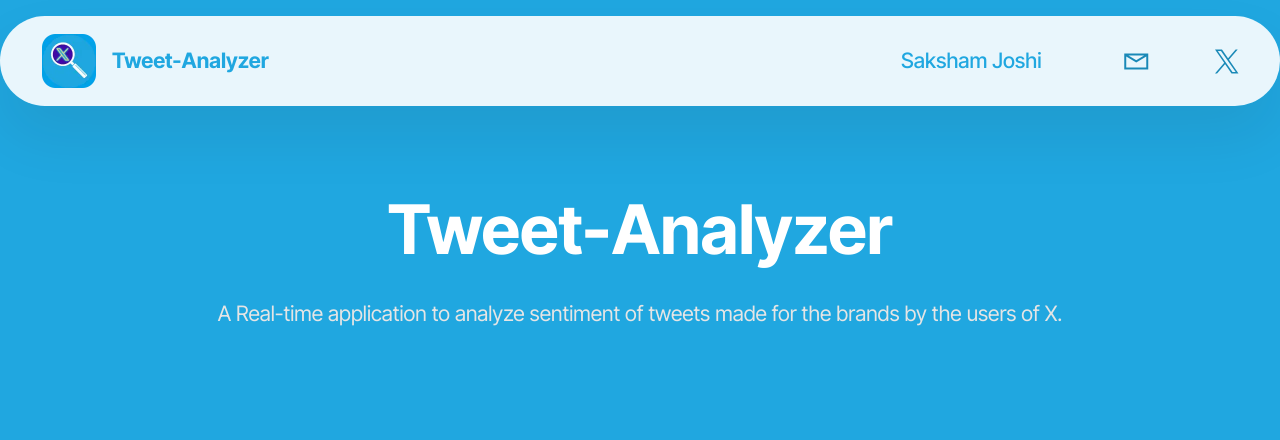
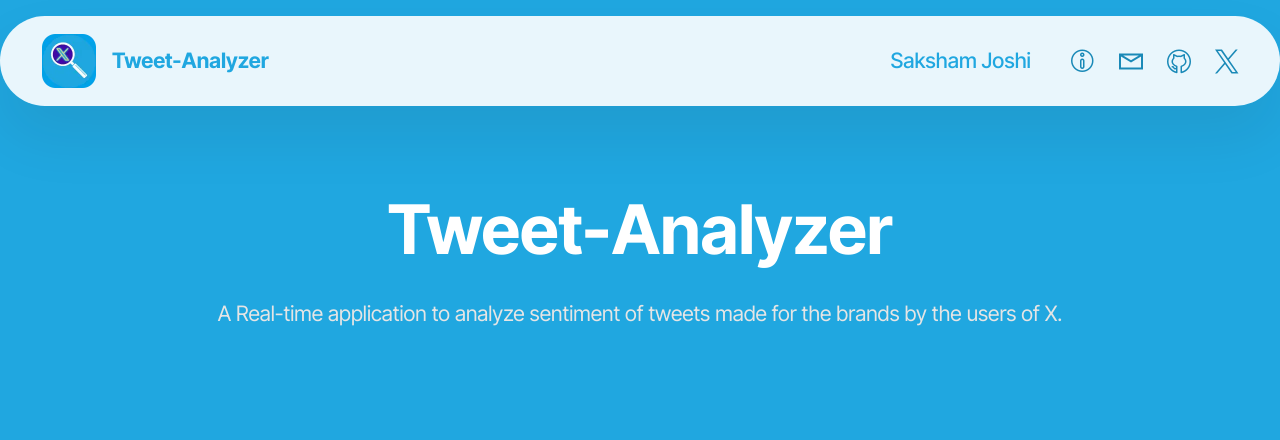
Before and after one commit to saksham-joshi/Tweet-Analyzer, a Python web app: template Tweet_Visualizer/templates/index.html in a window 1280 px wide. Shown: the top 440 px of the page. Run offline with Jinja, Linux system fonts and the light colour scheme; the template is opened without the code that fills it, so the values that code supplies are empty; some libraries are stand-ins or nearby versions; some web fonts are replaced.

Commit message:
Changed: resource links to JsDelivr

```diff
--- a/Tweet_Visualizer/static/assets/font-awesome-solid/css/solid.min.css
+++ b/Tweet_Visualizer/static/assets/font-awesome-solid/css/solid.min.css
@@ -14,7 +14,7 @@
     font-style: normal;
     font-weight: 900;
     font-display: block;
-    src: url(https://raw.githubusercontent.com/saksham-joshi/Tweet-Analyzer/main/Tweet_Visualizer/static/assets/font-awesome-solid/fonts/fa-solid-900.woff2) format("woff2"), url(https://raw.githubusercontent.com/saksham-joshi/Tweet-Analyzer/main/Tweet_Visualizer/static/assets/font-awesome-solid/fonts/fa-solid-900.ttf) format("truetype")
+    src: url(https://cdn.jsdelivr.net/gh/saksham-joshi/Tweet-Analyzer/Tweet_Visualizer/static/assets/font-awesome-solid/fonts/fa-solid-900.woff2) format("woff2"), url(https://cdn.jsdelivr.net/gh/saksham-joshi/Tweet-Analyzer/Tweet_Visualizer/static/assets/font-awesome-solid/fonts/fa-solid-900.ttf) format("truetype")
 }
 
 .fa-solid,
--- a/Tweet_Visualizer/static/assets/socicon/css/styles.css
+++ b/Tweet_Visualizer/static/assets/socicon/css/styles.css
@@ -2,12 +2,12 @@
 
 @font-face {
   font-family: 'Socicon';
-  src:  url('https://raw.githubusercontent.com/saksham-joshi/Tweet-Analyzer/main/Tweet_Visualizer/static/assets/socicon/fonts/socicon.eot');
-  src:  url('https://raw.githubusercontent.com/saksham-joshi/Tweet-Analyzer/main/Tweet_Visualizer/static/assets/socicon/fonts/socicon.eot?#iefix') format('embedded-opentype'),
-    url('https://raw.githubusercontent.com/saksham-joshi/Tweet-Analyzer/main/Tweet_Visualizer/static/assets/socicon/fonts/socicon.woff2') format('woff2'),
-    url('https://raw.githubusercontent.com/saksham-joshi/Tweet-Analyzer/main/Tweet_Visualizer/static/assets/socicon/fonts/socicon.ttf') format('truetype'),
-    url('https://raw.githubusercontent.com/saksham-joshi/Tweet-Analyzer/main/Tweet_Visualizer/static/assets/socicon/fonts/socicon.woff') format('woff'),
-    url('https://raw.githubusercontent.com/saksham-joshi/Tweet-Analyzer/main/Tweet_Visualizer/static/assets/socicon/fonts/socicon.svg#socicon') format('svg');
+  src:  url('https://cdn.jsdelivr.net/gh/saksham-joshi/Tweet-Analyzer/Tweet_Visualizer/static/assets/socicon/fonts/socicon.eot');
+  src:  url('https://cdn.jsdelivr.net/gh/saksham-joshi/Tweet-Analyzer/Tweet_Visualizer/static/assets/socicon/fonts/socicon.eot?#iefix') format('embedded-opentype'),
+    url('https://cdn.jsdelivr.net/gh/saksham-joshi/Tweet-Analyzer/Tweet_Visualizer/static/assets/socicon/fonts/socicon.woff2') format('woff2'),
+    url('https://cdn.jsdelivr.net/gh/saksham-joshi/Tweet-Analyzer/Tweet_Visualizer/static/assets/socicon/fonts/socicon.ttf') format('truetype'),
+    url('https://cdn.jsdelivr.net/gh/saksham-joshi/Tweet-Analyzer/Tweet_Visualizer/static/assets/socicon/fonts/socicon.woff') format('woff'),
+    url('https://cdn.jsdelivr.net/gh/saksham-joshi/Tweet-Analyzer/Tweet_Visualizer/static/assets/socicon/fonts/socicon.svg#socicon') format('svg');
   font-weight: normal;
   font-style: normal;
   font-display: swap;
--- a/Tweet_Visualizer/static/assets/web/assets/mobirise-icons-bold/mobirise-icons-bold.css
+++ b/Tweet_Visualizer/static/assets/web/assets/mobirise-icons-bold/mobirise-icons-bold.css
@@ -1,11 +1,11 @@
 @font-face {
   font-family: 'mobirise-icons-bold';
   font-display: swap;
-  src:  url('https://raw.githubusercontent.com/saksham-joshi/Tweet-Analyzer/main/Tweet_Visualizer/static/assets/web/assets/mobirise-icons-bold/mobirise-icons-bold.eot?m1l4yr');
-  src:  url('https://raw.githubusercontent.com/saksham-joshi/Tweet-Analyzer/main/Tweet_Visualizer/static/assets/web/assets/mobirise-icons-bold.eot?m1l4yr#iefix') format('embedded-opentype'),
-    url('https://raw.githubusercontent.com/saksham-joshi/Tweet-Analyzer/main/Tweet_Visualizer/static/assets/web/assets/mobirise-icons-bold.ttf?m1l4yr') format('truetype'),
-    url('https://raw.githubusercontent.com/saksham-joshi/Tweet-Analyzer/main/Tweet_Visualizer/static/assets/web/assets/mobirise-icons-bold.woff?m1l4yr') format('woff'),
-    url('https://raw.githubusercontent.com/saksham-joshi/Tweet-Analyzer/main/Tweet_Visualizer/static/assets/web/assets/mobirise-icons-bold.svg?m1l4yr#mobirise-icons-bold') format('svg');
+  src:  url('https://cdn.jsdelivr.net/gh/saksham-joshi/Tweet-Analyzer/Tweet_Visualizer/static/assets/web/assets/mobirise-icons-bold/mobirise-icons-bold.eot?m1l4yr');
+  src:  url('https://cdn.jsdelivr.net/gh/saksham-joshi/Tweet-Analyzer/Tweet_Visualizer/static/assets/web/assets/mobirise-icons-bold/mobirise-icons-bold.eot?m1l4yr#iefix') format('embedded-opentype'),
+    url('https://cdn.jsdelivr.net/gh/saksham-joshi/Tweet-Analyzer/Tweet_Visualizer/static/assets/web/assets/mobirise-icons-bold/mobirise-icons-bold.ttf?m1l4yr') format('truetype'),
+    url('https://cdn.jsdelivr.net/gh/saksham-joshi/Tweet-Analyzer/Tweet_Visualizer/static/assets/web/assets/mobirise-icons-bold/mobirise-icons-bold.woff?m1l4yr') format('woff'),
+    url('https://cdn.jsdelivr.net/gh/saksham-joshi/Tweet-Analyzer/Tweet_Visualizer/static/assets/web/assets/mobirise-icons-bold/mobirise-icons-bold.svg?m1l4yr#mobirise-icons-bold') format('svg');
   font-weight: normal;
   font-style: normal;
 }
@@ -13,7 +13,6 @@
 [class^="mbrib-"], [class*="mbrib-"] {
   /* use !important to prevent issues with browser extensions that change fonts */
   font-family: 'mobirise-icons-bold' !important;
-  speak: none;
   font-style: normal;
   font-weight: normal;
   font-variant: normal;
--- a/Tweet_Visualizer/static/assets/web/assets/mobirise-icons2/mobirise2.css
+++ b/Tweet_Visualizer/static/assets/web/assets/mobirise-icons2/mobirise2.css
@@ -1,11 +1,11 @@
 @font-face {
   font-family: 'Moririse2';
   font-display: swap;
-  src:  url('https://raw.githubusercontent.com/saksham-joshi/Tweet-Analyzer/main/Tweet_Visualizer/static/assets/web/assets/mobirise-icons2/mobirise2.eot?f2bix4');
-  src:  url('https://raw.githubusercontent.com/saksham-joshi/Tweet-Analyzer/main/Tweet_Visualizer/static/assets/web/assets/mobirise-icons2/mobirise2.eot?f2bix4#iefix') format('embedded-opentype'),
-    url('https://raw.githubusercontent.com/saksham-joshi/Tweet-Analyzer/main/Tweet_Visualizer/static/assets/web/assets/mobirise-icons2/mobirise2.ttf?f2bix4') format('truetype'),
-    url('https://raw.githubusercontent.com/saksham-joshi/Tweet-Analyzer/main/Tweet_Visualizer/static/assets/web/assets/mobirise-icons2/mobirise2.woff?f2bix4') format('woff'),
-    url('https://raw.githubusercontent.com/saksham-joshi/Tweet-Analyzer/main/Tweet_Visualizer/static/assets/web/assets/mobirise-icons2/mobirise2.svg?f2bix4#mobirise2') format('svg');
+  src:  url('https://cdn.jsdelivr.net/gh/saksham-joshi/Tweet-Analyzer/Tweet_Visualizer/static/assets/web/assets/mobirise-icons2/mobirise2.eot?f2bix4');
+  src:  url('https://cdn.jsdelivr.net/gh/saksham-joshi/Tweet-Analyzer/Tweet_Visualizer/static/assets/web/assets/mobirise-icons2/mobirise2.eot?f2bix4#iefix') format('embedded-opentype'),
+    url('https://cdn.jsdelivr.net/gh/saksham-joshi/Tweet-Analyzer/Tweet_Visualizer/static/assets/web/assets/mobirise-icons2/mobirise2.ttf?f2bix4') format('truetype'),
+    url('https://cdn.jsdelivr.net/gh/saksham-joshi/Tweet-Analyzer/Tweet_Visualizer/static/assets/web/assets/mobirise-icons2/mobirise2.woff?f2bix4') format('woff'),
+    url('https://cdn.jsdelivr.net/gh/saksham-joshi/Tweet-Analyzer/Tweet_Visualizer/static/assets/web/assets/mobirise-icons2/mobirise2.svg?f2bix4#mobirise2') format('svg');
   font-weight: normal;
   font-style: normal;
 }
@@ -13,7 +13,6 @@
 [class^="mobi-"], [class*=" mobi-"] {
   /* use !important to prevent issues with browser extensions that change fonts */
   font-family: 'Moririse2' !important;
-  speak: none;
   font-style: normal;
   font-weight: normal;
   font-variant: normal;
```
